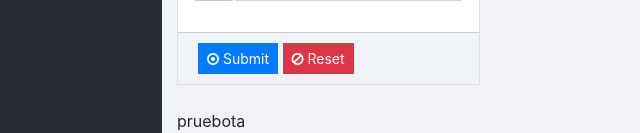
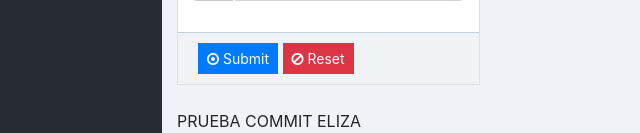
Before and after one commit to ElizabethSwann-77/inventarios_fifo, a PHP site: page /forms-basic.php in a window 1280 px wide. Shown: the part 735-868 px from the top of the page, without its empty margins (118-758 px from the left). Run offline with PHP 8.4, Linux system fonts and the light colour scheme; some libraries are stand-ins or nearby versions.

Commit message:
Prueba Commit

```diff
--- a/footer.php
+++ b/footer.php
@@ -1,4 +1,5 @@
 <footer>
-pruebota
+
+PRUEBA COMMIT ELIZA
 
 </footer>
```
